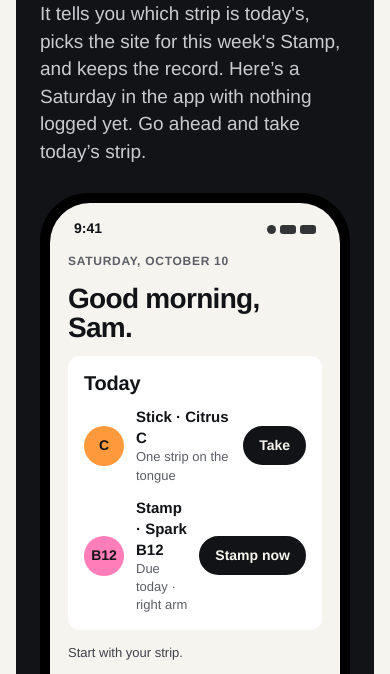
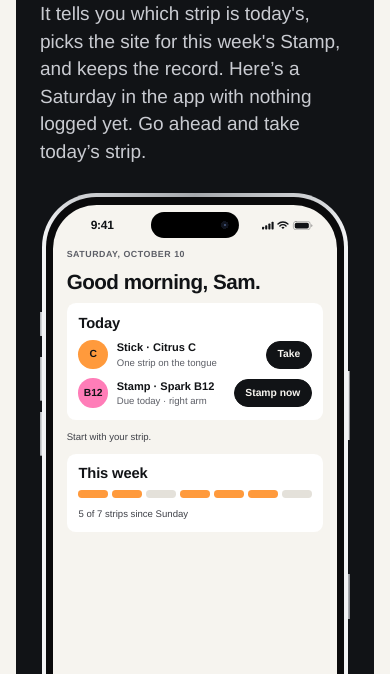
Before and after one commit to jkwon20241/affix, a plain HTML site: page app.html in a window 390 px wide. Shown: the part 349-1023 px from the top of the page. Drawn offline with nearby package versions, Linux system fonts and the light colour scheme; a web font is replaced by a local one.

Commit message:
Phones are iPhone 17 Pro: prototype frame at 402x874pt screen with Dynamic Island, status bar, home indicator; new phone photos
Co-Authored-By: Claude Opus 5.5 <noreply@anthropic.com>

```diff
--- a/app.html
+++ b/app.html
@@ -8,7 +8,7 @@
 <meta name="description" content="Try the Affix app: take today's Stick, stamp this week's site, check the month and change your doses.">
 <link rel="preconnect" href="https://fonts.googleapis.com"><link rel="preconnect" href="https://fonts.gstatic.com" crossorigin>
 <link href="https://fonts.googleapis.com/css2?family=Host+Grotesk:wght@400;500;600;700;800&display=swap" rel="stylesheet">
-<link rel="stylesheet" href="css/site.css?v=20261027c">
+<link rel="stylesheet" href="css/site.css?v=20261028a">
 </head>
 <body data-page="app">
 <a class="skip" href="#main">Skip to content</a>
@@ -23,7 +23,7 @@
     <div class="proto">
       <div class="phone proto-phone">
         <div class="screen app-screen" id="screen" aria-label="Affix app">
-          <div class="sbar"><span>9:41</span><span class="sb-r" aria-hidden="true"><i></i><i></i><i></i></span></div>
+          <div class="sbar"><span>9:41</span><span class="sb-r" aria-hidden="true"><svg viewBox="0 0 72 13" aria-hidden="true"><g fill="currentColor"><rect x="0" y="8" width="3" height="4" rx="1"/><rect x="4.5" y="6" width="3" height="6" rx="1"/><rect x="9" y="3.5" width="3" height="8.5" rx="1"/><rect x="13.5" y="1" width="3" height="11" rx="1"/><path d="M29.75 11.5 27.49 9.24A3.2 3.2 0 0 1 32.01 9.24Z"/><rect x="46.5" y="2.5" width="20" height="8" rx="2.3"/><path d="M70 4.5C71 4.8 71.5 5.5 71.5 6.5S71 8.2 70 8.5Z" opacity=".45"/></g><g fill="none" stroke="currentColor" stroke-linecap="round"><path d="M25.37 7.12A6.2 6.2 0 0 1 34.13 7.12" stroke-width="2"/><path d="M22.68 4.43A10 10 0 0 1 36.82 4.43" stroke-width="2"/><rect x="44.5" y=".5" width="24" height="12" rx="3.8" stroke-opacity=".4"/></g></svg></span></div>
           <div class="views" id="views"></div>
           <nav class="apptabs" role="tablist" aria-label="App sections">
             <button type="button" role="tab" data-tab="today"><span class="ti ti-today"></span>Today</button>
@@ -60,9 +60,9 @@
   <footer class="band ink" id="foot"></footer>
 </div></main>
 <script src="https://cdnjs.cloudflare.com/ajax/libs/gsap/3.12.5/gsap.min.js"></script>
-<script src="js/brand.js?v=20261027c"></script>
-<script src="js/site.js?v=20261027c"></script>
-<script src="js/assistant.js?v=20261027c"></script>
-<script src="js/app.js?v=20261027c"></script>
+<script src="js/brand.js?v=20261028a"></script>
+<script src="js/site.js?v=20261028a"></script>
+<script src="js/assistant.js?v=20261028a"></script>
+<script src="js/app.js?v=20261028a"></script>
 </body>
 </html>
--- a/css/site.css
+++ b/css/site.css
@@ -278,12 +278,29 @@ body.still .foot .morse svg { animation: none; }
 .band.ink .screen .btn-ink { background: var(--ink); color: var(--paper); border-color: var(--ink); }
 
 /* ---------- app prototype ---------- */
-.proto { display: grid; grid-template-columns: minmax(0, 400px) minmax(0, 1fr); gap: 32px clamp(32px, 6vw, 96px); align-items: start; justify-content: center; }
+.proto { display: grid; grid-template-columns: minmax(0, 420px) minmax(0, 1fr); gap: 32px clamp(32px, 6vw, 96px); align-items: start; justify-content: center; container-type: inline-size; }
 @media (max-width: 860px) { .proto { grid-template-columns: minmax(0, 1fr); justify-items: center; } }
-.proto-phone { width: 100%; max-width: 400px; }
-.app-screen { aspect-ratio: 390 / 820; padding: 0; gap: 0; background: var(--paper); font-size: 15px; line-height: 1.4; }
-.sbar { display: flex; justify-content: space-between; align-items: center; padding: 16px 24px 6px; font-size: 14px; font-weight: 600; flex: none; }
-.sb-r { display: flex; gap: 4px; } .sb-r i { width: 16px; height: 9px; border-radius: 3px; background: currentColor; opacity: .85; } .sb-r i:first-child { width: 9px; border-radius: 50%; }
+/* iPhone 17 Pro, front. Every size is in iPhone points (--u = 1pt): 440 x 906 overall with buttons,
+   body 434 x 906, screen 402 x 874 at (19, 16) with 62pt corners, Dynamic Island 125 x 37, 11pt below the screen top. */
+.proto-phone { --pw: min(420px, 100cqw); --u: calc(var(--pw) / 440); width: var(--pw); max-width: none; position: relative; isolation: isolate;
+  padding: calc(16 * var(--u)) calc(19 * var(--u)); border-radius: 0;
+  --metal-l: #F4F5F6; --metal: #D5D7DA; --metal-d: #A6A9AD; --btn: linear-gradient(90deg, var(--metal-d), var(--metal) 50%, var(--metal-l));
+  background:
+    var(--btn) left 0 top calc(168 * var(--u)) / calc(5 * var(--u)) calc(34 * var(--u)) no-repeat,
+    var(--btn) left 0 top calc(232 * var(--u)) / calc(5 * var(--u)) calc(62 * var(--u)) no-repeat,
+    var(--btn) left 0 top calc(310 * var(--u)) / calc(5 * var(--u)) calc(62 * var(--u)) no-repeat,
+    var(--btn) right 0 top calc(252 * var(--u)) / calc(5 * var(--u)) calc(98 * var(--u)) no-repeat,
+    linear-gradient(var(--metal-d), var(--metal-d)) right calc(.5 * var(--u)) top calc(540 * var(--u)) / calc(4 * var(--u)) calc(64 * var(--u)) no-repeat; }
+.proto-phone::before { content: ""; position: absolute; z-index: -1; inset: 0 calc(3 * var(--u)); border-radius: calc(77 * var(--u));
+  border: calc(6 * var(--u)) solid transparent;
+  background: linear-gradient(#0A0A0B, #0A0A0B) padding-box, linear-gradient(90deg, var(--metal-l), var(--metal) 8%, var(--metal-d) 50%, var(--metal) 92%, var(--metal-l)) border-box; }
+.proto-phone::after { content: ""; position: absolute; z-index: 6; top: calc(27 * var(--u)); left: 50%; width: calc(125 * var(--u)); height: calc(37 * var(--u)); transform: translateX(-50%); border-radius: 99px;
+  background: radial-gradient(circle at calc(104.5 * var(--u)) 50%, #3A4A6B 0 calc(1.5 * var(--u)), #11151F calc(1.6 * var(--u)) calc(5.5 * var(--u)), transparent calc(5.6 * var(--u))), #000; pointer-events: none; }
+.app-screen { aspect-ratio: 402 / 874; border-radius: calc(62 * var(--u)); padding: 0; gap: 0; background: var(--paper); font-size: 15px; line-height: 1.4; }
+.app-screen::after { content: ""; position: absolute; z-index: 6; left: 50%; bottom: calc(8 * var(--u)); width: calc(139 * var(--u)); height: calc(5 * var(--u)); transform: translateX(-50%); border-radius: 99px; background: var(--ink); pointer-events: none; }
+.sbar { display: grid; grid-template-columns: calc(138.5 * var(--u)) 1fr calc(138.5 * var(--u)); align-items: center; height: calc(54 * var(--u)); padding-top: calc(5 * var(--u)); font-size: calc(17 * var(--u)); font-weight: 600; letter-spacing: -.02em; flex: none; }
+.sbar > span:first-child { justify-self: center; }
+.sb-r { grid-column: 3; justify-self: center; display: flex; } .sb-r svg { width: calc(72 * var(--u)); height: auto; display: block; }
 .views { flex: 1; min-height: 0; overflow-y: auto; overscroll-behavior: contain; scrollbar-width: none; }
 .views::-webkit-scrollbar { display: none; }
 .view { padding: 8px 18px 20px; display: grid; gap: 14px; align-content: start; }
@@ -304,7 +321,7 @@ body.still .foot .morse svg { animation: none; }
 .wide { width: 100%; justify-content: center; padding: 13px 18px; font-size: 15px; }
 .note { font-size: 13px; color: var(--ink70); }
 .streak { display: flex; gap: 6px; } .streak b { height: 10px; flex: 1; border-radius: 5px; background: var(--line); }
-.apptabs { flex: none; display: grid; grid-template-columns: repeat(4, 1fr); background: var(--white); padding: 8px 4px 18px; border-top: 1px solid var(--line); }
+.apptabs { flex: none; display: grid; grid-template-columns: repeat(4, 1fr); background: var(--white); padding: 8px 4px calc(26 * var(--u)); border-top: 1px solid var(--line); }
 .apptabs button { font: inherit; font-size: 12px; font-weight: 600; color: var(--ink60); background: none; border: 0; display: grid; justify-items: center; gap: 4px; padding: 6px 0; cursor: pointer; border-radius: 12px; }
 .apptabs button[aria-selected="true"] { color: var(--ink); }
 .apptabs button[aria-selected="true"] .ti { background: var(--ink); }
--- a/js/app.js
+++ b/js/app.js
@@ -107,6 +107,10 @@
 
   /* ---------- render ---------- */
   const screen = $('#screen'), views = $('#views');
+  // The screen is drawn at iPhone 17 Pro proportions. On a small viewport, shrink the app content with it
+  // so a narrow page shows the same layout as the 384px desktop screen instead of rewrapping.
+  function fitScreen() { const z = Math.min(1, screen.clientWidth / 384); [views, $('.apptabs'), $('#overlay')].forEach(el => { el.style.zoom = z < 1 ? z.toFixed(3) : ''; }); }
+  fitScreen(); addEventListener('resize', fitScreen);
   function render() {
     const v = S.sub || S.view;
     views.innerHTML = { today: vToday, stamp: vStamp, sites: vSites, month: vMonth, me: vMe }[v]();
--- a/js/home.js
+++ b/js/home.js
@@ -36,7 +36,7 @@
   const box = `<svg viewBox="0 0 160 120"><rect x="10" y="20" width="140" height="90" rx="16" fill="${C.mint}"/>${B.put(B.wordmark(), 36, 52, 88, 40)}</svg>`;
   const tongue = `<svg viewBox="0 0 160 120"><ellipse cx="80" cy="64" rx="70" ry="50" fill="${C.tongue}"/><rect x="28" y="50" width="104" height="28" rx="14" fill="${B.D.citrus.color}" transform="rotate(-10 80 64)"/></svg>`;
   const stamp = `<svg viewBox="0 0 160 120"><rect x="44" y="0" width="72" height="140" rx="36" fill="#C68A63"/><circle cx="80" cy="76" r="16" fill="${B.D.spark.color}"/>${B.put(B.applicator('spark'), 92, 0, 36, 84, 16)}</svg>`;
-  const phone = `<svg viewBox="0 0 160 120"><rect x="46" y="0" width="68" height="120" rx="14" fill="${C.paper}"/>${B.put(B.bodyMap({ site: 2, numbers: false }), 52, 14, 56, 82)}</svg>`;
+  const phone = `<svg viewBox="0 0 160 120"><rect x="51.25" y="0" width="57.5" height="120" rx="10.2" fill="${C.paper}"/><rect x="71.7" y="3.6" width="16.6" height="4.9" rx="2.45" fill="${C.ink}"/>${B.put(B.bodyMap({ site: 2, numbers: false }), 54, 18, 52, 80)}</svg>`;
   const steps = [[box, 'Refills arrive', 'A small box each month: a Stick pack and four Stamp cartridges.'], [tongue, 'Stick a strip', 'Every morning. Press one strip onto your tongue.'], [stamp, 'Stamp a site', 'Once a week, on the arm or thigh the app picks.'], [phone, 'Track it', 'The app logs both and shows what comes next.']];
   $('#steps').innerHTML = steps.map(([ic, h, p], i) => `<li><div class="ic" aria-hidden="true">${ic}</div><span class="n">Step ${i + 1}</span><h3>${h}</h3><p>${p}</p></li>`).join('');
 
```
Also changed, not shown: about.html (+6 -6 lines), index.html (+5 -5 lines), range.html (+5 -5 lines), img/iphone-bed.jpg, img/iphone-hand.jpg, img/two-iphones.jpg.
